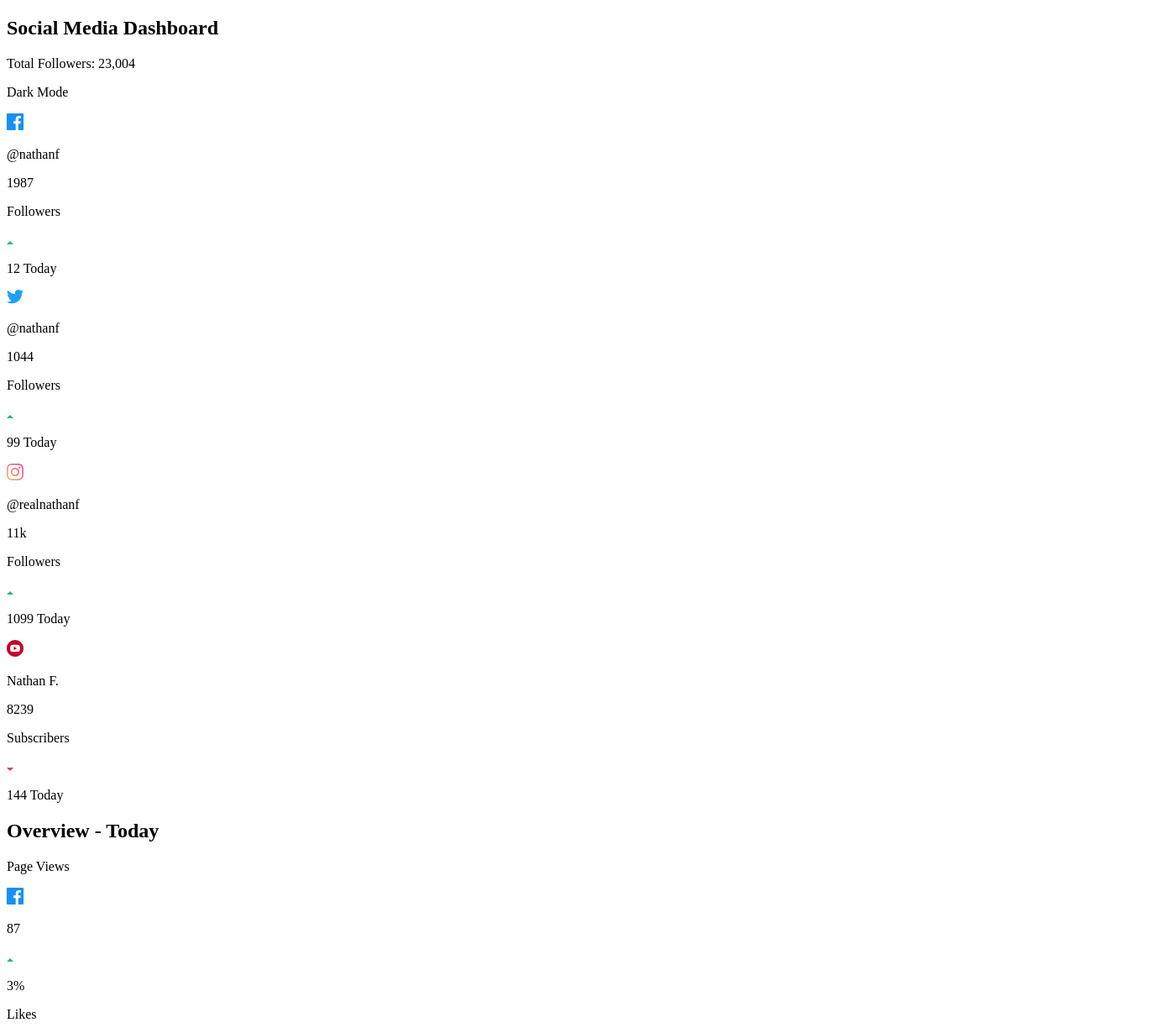
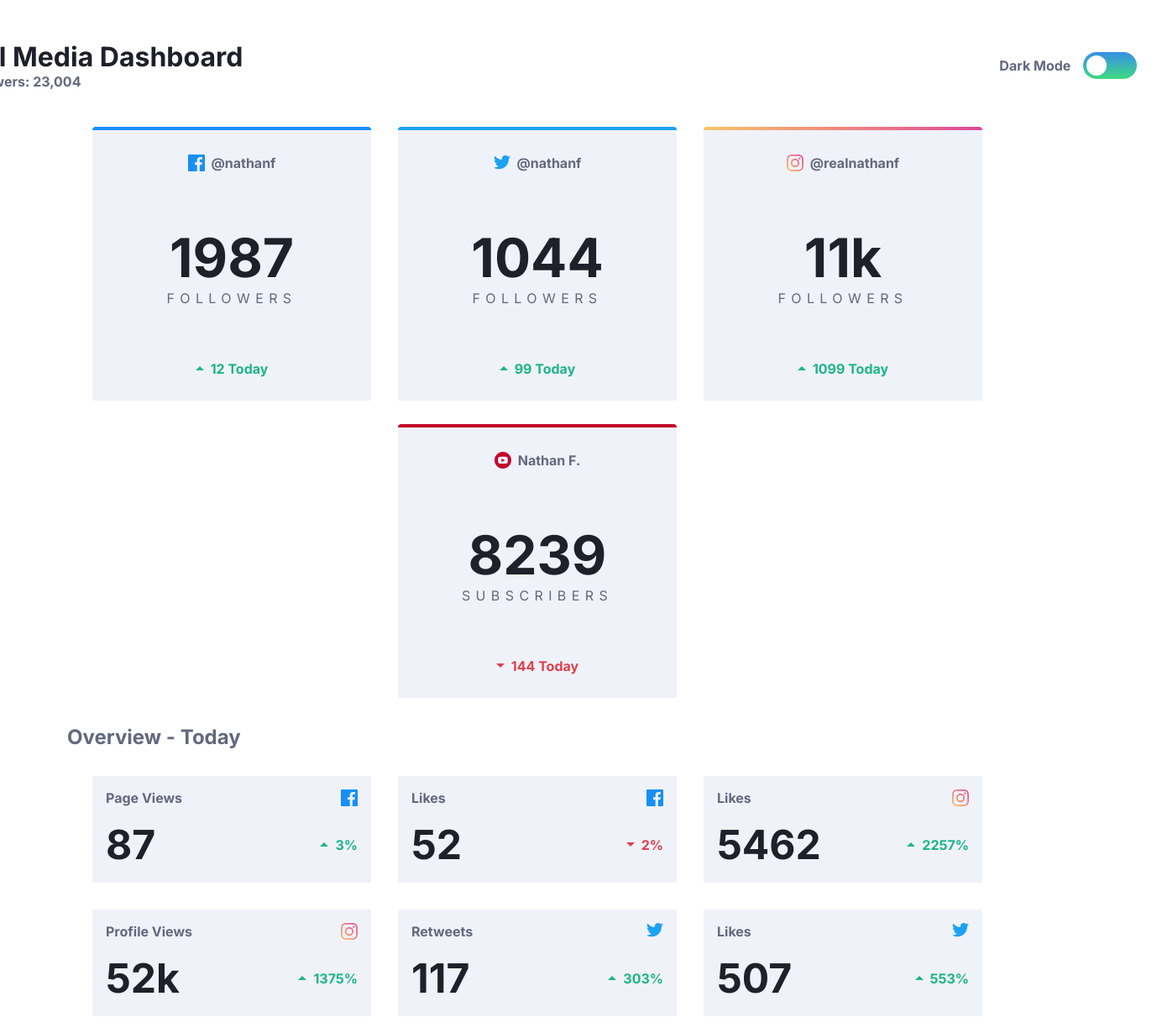
Before and after one commit to Cybronel/social-media-dashboard, a plain HTML site: page index.html in a window 1280 px wide. Shown: the top 1230 px of the page at 84% size, 1384 px wide, since content can reach past the window. Drawn offline with Linux system fonts and the light colour scheme.

Commit message:
added styling, still need to fix nav

```diff
--- a/index.html
+++ b/index.html
@@ -23,7 +23,7 @@
       </div>
     </nav>
     <section>
-      <div class="main-card">
+      <div class="main-card facebook">
         <div class="social">
           <img src="images/icon-facebook.svg" alt="fb icon" class="icon">
           <p class="name">@nathanf</p>
@@ -31,11 +31,11 @@
         <p class="follower-count">1987</p>
         <p class="followers">Followers</p>
         <div class="today-container">
-          <img src="images/icon-up.svg" alt="">
+          <img src="images/icon-up.svg" alt="" class="today-icon">
           <p class="today-up">12 Today</p>
         </div>
       </div>
-      <div class="main-card">
+      <div class="main-card twitter">
         <div class="social">
           <img src="images/icon-twitter.svg" alt="twitter icon" class="icon">
           <p class="name">@nathanf</p>
@@ -43,11 +43,11 @@
         <p class="follower-count">1044</p>
         <p class="followers">Followers</p>
         <div class="today-container">
-          <img src="images/icon-up.svg" alt="">
+          <img src="images/icon-up.svg" alt="" class="today-icon">
           <p class="today-up">99 Today</p>
         </div>
       </div>
-      <div class="main-card">
+      <div class="main-card instagram">
         <div class="social">
           <img src="images/icon-instagram.svg" alt="ig icon" class="icon">
           <p class="name">@realnathanf</p>
@@ -55,11 +55,11 @@
         <p class="follower-count">11k</p>
         <p class="followers">Followers</p>
         <div class="today-container">
-          <img src="images/icon-up.svg" alt="">
+          <img src="images/icon-up.svg" alt="" class="today-icon">
           <p class="today-up">1099 Today</p>
         </div>
       </div>
-      <div class="main-card">
+      <div class="main-card youtube">
         <div class="social">
           <img src="images/icon-youtube.svg" alt="yt icon" class="icon">
           <p class="name">Nathan F.</p>
@@ -67,7 +67,7 @@
         <p class="follower-count">8239</p>
         <p class="followers">Subscribers</p>
         <div class="today-container">
-          <img src="images/icon-down.svg" alt="">
+          <img src="images/icon-down.svg" alt="" class="today-icon">
           <p class="today-down">144 Today</p>
         </div>
       </div>
@@ -76,72 +76,72 @@
     <section>
       <div class="secondary-card">
         <p class="heading">Page Views</p>
-        <img src="images/icon-facebook.svg" alt="fb icon" class="icon">
+        <img src="images/icon-facebook.svg" alt="fb icon" class="icon icon-pos">
         <p class="count">87</p>
-        <div class="today-container">
+        <div class="today-container today-container-pos">
           <img src="images/icon-up.svg" alt="" class="today-icon">
           <p class="today-up">3%</p>
         </div>
       </div>
       <div class="secondary-card">
         <p class="heading">Likes</p>
-        <img src="images/icon-facebook.svg" alt="fb icon" class="icon">
+        <img src="images/icon-facebook.svg" alt="fb icon" class="icon icon-pos">
         <p class="count">52</p>
-        <div class="today-container">
+        <div class="today-container today-container-pos">
           <img src="images/icon-down.svg" alt="" class="today-icon">
           <p class="today-down">2%</p>
         </div>
       </div>
       <div class="secondary-card">
         <p class="heading">Likes</p>
-        <img src="images/icon-instagram.svg" alt="ig icon" class="icon">
+        <img src="images/icon-instagram.svg" alt="ig icon" class="icon icon-pos">
         <p class="count">5462</p>
-        <div class="today-container">
+        <div class="today-container today-container-pos">
           <img src="images/icon-up.svg" alt="" class="today-icon">
           <p class="today-up">2257%</p>
         </div>
       </div>
       <div class="secondary-card">
         <p class="heading">Profile Views</p>
-        <img src="images/icon-instagram.svg" alt="ig icon" class="icon">
+        <img src="images/icon-instagram.svg" alt="ig icon" class="icon icon-pos">
         <p class="count">52k</p>
-        <div class="today-container">
+        <div class="today-container today-container-pos">
           <img src="images/icon-up.svg" alt="" class="today-icon">
           <p class="today-up">1375%</p>
         </div>
       </div>
       <div class="secondary-card">
         <p class="heading">Retweets</p>
-        <img src="images/icon-twitter.svg" alt="twitter icon" class="icon">
+        <img src="images/icon-twitter.svg" alt="twitter icon" class="icon icon-pos">
         <p class="count">117</p>
-        <div class="today-container">
+        <div class="today-container today-container-pos">
           <img src="images/icon-up.svg" alt="" class="today-icon">
           <p class="today-up">303%</p>
         </div>
       </div>
       <div class="secondary-card">
         <p class="heading">Likes</p>
-        <img src="images/icon-twitter.svg" alt="twitter icon" class="icon">
+        <img src="images/icon-twitter.svg" alt="twitter icon" class="icon icon-pos">
         <p class="count">507</p>
-        <div class="today-container">
+        <div class="today-container today-container-pos">
           <img src="images/icon-up.svg" alt="" class="today-icon">
           <p class="today-up">553%</p>
         </div>
       </div>
       <div class="secondary-card">
         <p class="heading">Likes</p>
-        <img src="images/icon-youtube.svg" alt="yt icon" class="icon">
+        <img src="images/icon-youtube.svg" alt="yt icon" class="icon icon-pos">
         <p class="count">107</p>
-        <div class="today-container">
+        <div class="today-container today-container-pos">
           <img src="images/icon-down.svg" alt="" class="today-icon">
           <p class="today-down">19%</p>
         </div>
       </div>
       <div class="secondary-card">
         <p class="heading">Total Views</p>
-        <img src="images/icon-youtube.svg" alt="yt icon" class="icon">
+        <img src="images/icon-youtube.svg" alt="yt icon" class="icon icon-pos">
         <p class="count">1407</p>
-        <div class="today-container">
+        <div class="today-container today-container-pos">
           <img src="images/icon-down.svg" alt="" class="today-icon">
           <p class="today-down">12%</p>
         </div>
--- a/style.css
+++ b/style.css
@@ -1,5 +1,8 @@
 @import url('https://fonts.googleapis.com/css2?family=Inter:wght@400;700&display=swap');
 :root {
+
+    --card-width: 300px;
+    --card-height: 290px;
     /* CARDS */
     --green: hsl(163, 72%, 41%);
     --red: hsl(356, 69%, 56%);
@@ -36,5 +39,196 @@
     border: 0;
     box-sizing: border-box;
     font-size: 13px;
+}
+
+* {
+    margin: 0;
+    padding: 0;
+}
+
+    /* typography / text style*/
+
+h1,
+h2,
+p {
     font-family: 'Inter', sans-serif;
+    font-weight: 700;
+    color: var(--card-txt);
 }
+
+h2,
+.heading,
+.name,
+.followers,
+.dark-mode {
+    color: var(--card-txt-2);
+}
+
+.follower-count {
+    font-size: 4rem;
+}
+
+h1 {
+    font-size: 2rem;
+}
+
+.count {
+    font-size: 3rem;
+}
+
+.heading {
+    font-size: 1rem;
+}
+
+.followers {
+    font-weight: 400;
+    text-transform: uppercase;
+    letter-spacing: 0.4rem;
+}
+
+.today-up {
+    color: var(--green);
+}
+
+.today-down {
+    color: var(--red);
+}
+
+    /* layout / style */
+
+main {
+    display: flex;
+    flex-flow: column nowrap;
+    width: 90%;
+    margin: 2rem auto 0 auto;
+}
+
+nav {
+    align-self: center;
+    padding: 1rem;
+    width: calc(calc(var(--card-width) * 4) + calc(2rem * 8));
+    display: flex;
+    justify-content: space-between;
+    margin-bottom: 2rem;
+}
+
+h2 {
+    padding: 1rem;
+    margin: 1rem 0 1rem 0;
+}
+
+.button-container {
+    display: flex;
+    align-items: center;
+    justify-content: space-evenly;
+    width: 12rem;
+}
+
+.btn {
+    display: flex;
+    align-items: center;
+    justify-content: flex-start;
+    width: 4rem;
+    height: 2rem;
+    border-radius: 20px;
+    background: linear-gradient(var(--btn-col-1), var(--btn-col-2));
+    cursor: pointer;
+}
+
+.btn-dot {
+    background: var(--background);
+    width: 1.5rem;
+    height: 1.5rem;
+    margin: 0 4px 0 4px;
+    border-radius: 100%;
+}
+
+.btn.is-active {
+    justify-content: flex-end;
+}
+
+section {
+    display: flex;
+    flex-flow: row wrap;
+    width: 100%;
+    gap: 2rem;
+    justify-content: center;
+}
+
+.main-card {
+    display: flex;
+    flex-flow: column nowrap;
+    position: relative;
+    width: var(--card-width);
+    height: var(--card-height);
+    background: var(--card-bg);
+    padding: 1rem;
+    align-items: center;
+    justify-content: center;
+}
+
+.followers {
+    margin-bottom: 4rem;
+}
+
+.follower-count {
+    margin-top: 4rem;
+}
+
+.name,
+.today-up,
+.today-down  {
+    margin-left: 0.5rem;
+}
+
+.social,
+.today-container {
+    display: flex;
+    align-items: center;
+    justify-content: center;
+}
+
+.today-icon {
+    height: 5px;
+}
+
+.main-card::before {
+    position: absolute;
+    height: 4px;
+    content: '';
+    left: 0;
+    right: 0;
+    top: -4px;
+    border-top-left-radius: 5px;
+    border-top-right-radius: 5px;
+}
+
+.facebook::before {
+    background: var(--facebook);
+}
+
+.twitter::before {
+    background: var(--twitter);
+}
+
+.instagram::before {
+    background: linear-gradient(90deg, var(--insta-col-1), var(--insta-col-2));
+}
+
+.youtube::before {
+    background: var(--youtube);
+}
+
+.secondary-card {
+    padding: 1rem;
+    gap: 1rem;
+    background: var(--card-bg);
+    display: grid;
+    grid-template-columns: 1fr 1fr;
+    width: var(--card-width);
+}
+
+.icon-pos,
+.today-container-pos {
+    justify-self: flex-end;
+}
```
